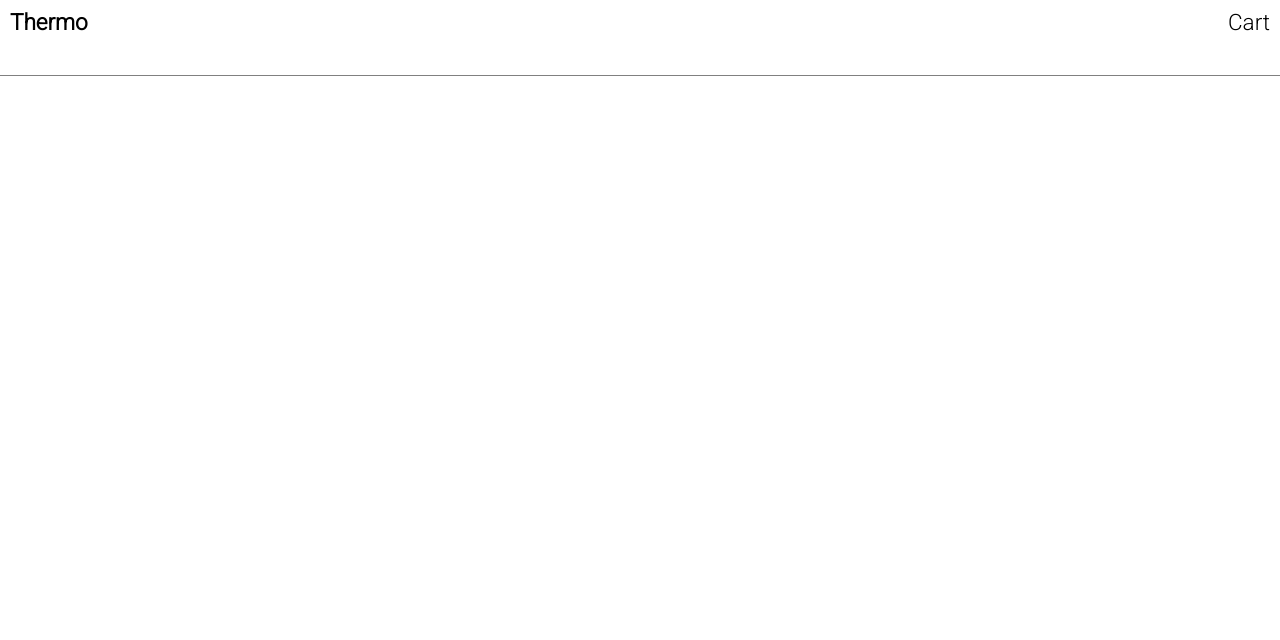
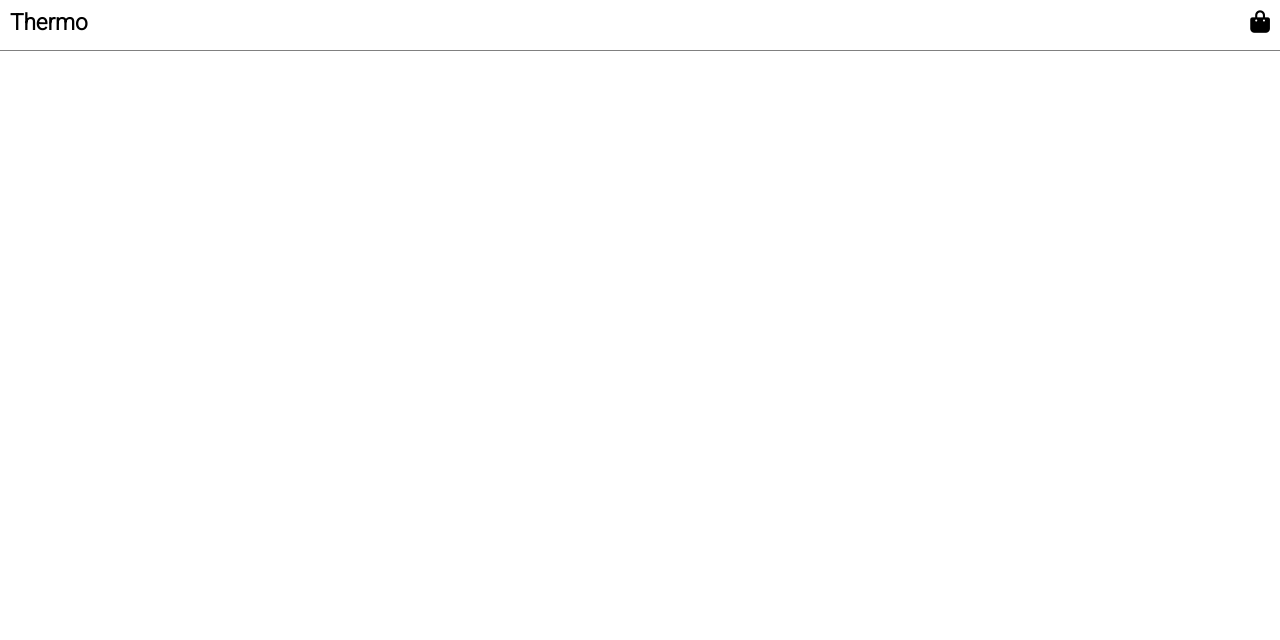
Before and after one commit to elgen98/Thermo, a website built with Parcel: page src/products.html in a window 1280 px wide. Shown: the top 640 px of the page. Built offline with nearby package versions, Linux system fonts and the light colour scheme.

Commit message:
small changes in products branch

```diff
--- a/src/products.html
+++ b/src/products.html
@@ -15,7 +15,7 @@
             <span class="brandName">Thermo</span>
 
         </div>
-        <span id="cart">Cart</span>
+        <span id="cart"><i class="fas fa-shopping-bag"></i></span>
     </header>
 
     <main></main>
--- a/src/scss/products.scss
+++ b/src/scss/products.scss
@@ -8,7 +8,7 @@ body {
 
 header {
     width: 100%;
-    height: 75px;
+    height: 50px;
     display: flex;
     border-bottom: 1px solid gray;
     .navBar {
@@ -27,8 +27,7 @@ header {
         margin-right: 10px;
         line-height: 2;
     }
-
-}
+    }
 
 main {
     height: 600px;
```
Also changed, not shown: dist/products.html, 2 other files.
